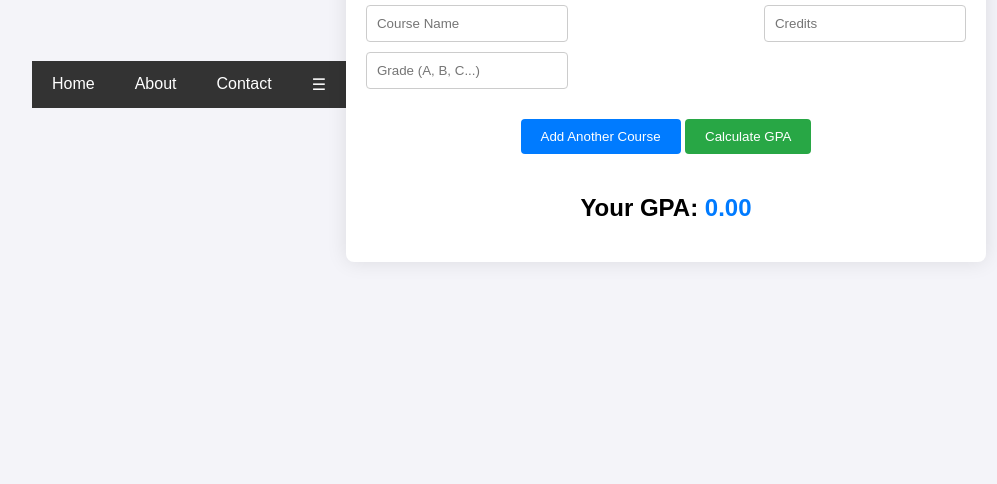
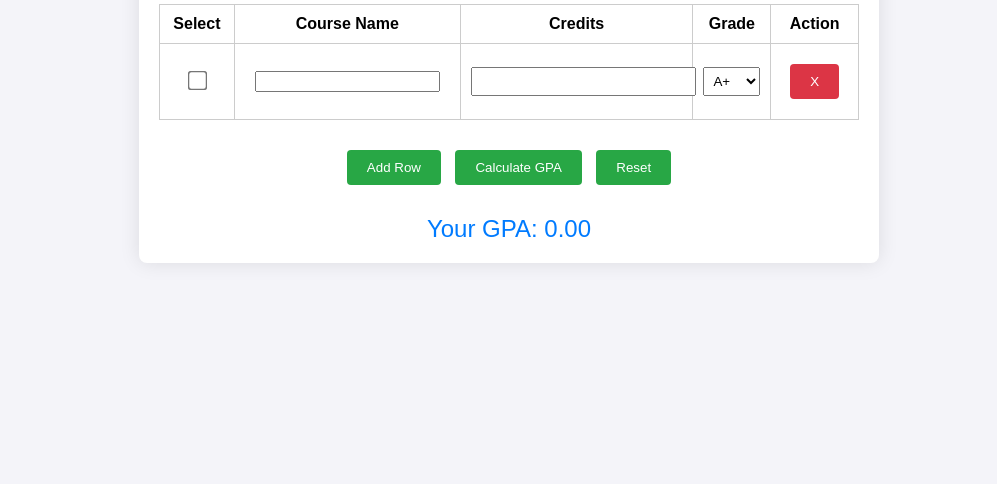
Before and after one commit to tahia-godhuli/GPAcalc, a plain HTML site: page index.html in a window 1280 px wide. Shown: the part 316-800 px from the top of the page, without its empty margins (131-1128 px from the left). Drawn offline with Linux system fonts and the light colour scheme.

Commit message:
Update index.html

```diff
--- a/index.html
+++ b/index.html
@@ -5,16 +5,15 @@
     <meta name="viewport" content="width=device-width, initial-scale=1.0">
     <title>GPA Calculator</title>
     <style>
-        /* Global Styles */
         body {
-            font-family: 'Arial', sans-serif;
+            font-family: Arial, sans-serif;
+            background-color: #f4f4f9;
             margin: 0;
             padding: 0;
             display: flex;
             justify-content: center;
             align-items: center;
             height: 100vh;
-            background-color: #f4f4f9;
         }
 
         #container {
@@ -23,7 +22,7 @@
             border-radius: 8px;
             box-shadow: 0 0 20px rgba(0,0,0,0.1);
             width: 90%;
-            max-width: 600px;
+            max-width: 700px;
             text-align: center;
         }
 
@@ -32,25 +31,21 @@
             margin-bottom: 20px;
         }
 
-        .course-row {
-            display: flex;
-            flex-wrap: wrap;
-            justify-content: space-between;
-            margin-bottom: 10px;
+        table {
+            width: 100%;
+            margin-bottom: 20px;
+            border-collapse: collapse;
         }
 
-        .course-row input {
+        th, td {
             padding: 10px;
-            margin-bottom: 10px;
-            width: 100%;
-            max-width: 30%;
+            text-align: center;
             border: 1px solid #ccc;
-            border-radius: 4px;
         }
 
         button {
             padding: 10px 20px;
-            margin-top: 10px;
+            margin: 10px 5px;
             background-color: #28a745;
             color: white;
             border: none;
@@ -62,183 +57,162 @@
             background-color: #218838;
         }
 
-        #result {
-            margin-top: 20px;
+        .delete-row {
+            background-color: #dc3545;
+            color: white;
+        }
+
+        .delete-row:hover {
+            background-color: #c82333;
         }
 
         #gpaDisplay {
             font-size: 24px;
             color: #007bff;
+            margin-top: 20px;
         }
 
-        .add-course {
-            background-color: #007bff;
-            margin-bottom: 20px;
+        select, input[type="number"] {
+            width: 100%;
+            padding: 5px;
         }
 
-        .add-course:hover {
-            background-color: #0056b3;
-        }
-
-        /* Hamburger Menu */
-        .navbar {
-            overflow: hidden;
-            background-color: #333;
-        }
-
-        .navbar a {
-            float: left;
-            display: block;
-            color: white;
-            text-align: center;
-            padding: 14px 20px;
-            text-decoration: none;
-        }
-
-        .navbar a:hover {
-            background-color: #ddd;
-            color: black;
-        }
-
-        .icon {
-            display: none;
-        }
-
-        /* Responsive Styles */
-        @media screen and (max-width: 768px) {
-            .course-row input {
-                max-width: 100%;
-            }
-
-            /* Stacking the menu items */
-            .navbar a {
-                float: none;
-                display: block;
-                text-align: left;
-            }
-
-            .icon {
-                display: block;
-                position: absolute;
-                right: 10px;
-                top: 10px;
-            }
-
-            .navbar a {
-                display: none;
-            }
-
-            .navbar a.icon {
-                float: right;
-                display: block;
-            }
-
-            .navbar.responsive {
-                position: relative;
-            }
-
-            .navbar.responsive a.icon {
-                position: absolute;
-                right: 0;
-                top: 0;
-            }
-
-            .navbar.responsive a {
-                float: none;
-                display: block;
-                text-align: left;
-            }
+        input[type="checkbox"] {
+            transform: scale(1.5);
         }
     </style>
 </head>
 <body>
-
-    <!-- Responsive Navbar -->
-    <div class="navbar" id="myNavbar">
-        <a href="#home">Home</a>
-        <a href="#about">About</a>
-        <a href="#contact">Contact</a>
-        <a href="javascript:void(0);" class="icon" onclick="toggleMenu()">&#9776;</a>
-    </div>
-
     <div id="container">
         <h1>GPA Calculator</h1>
-
-        <div id="courses-container">
-            <div class="course-row">
-                <input type="text" class="course-name" placeholder="Course Name">
-                <input type="number" class="course-credits" placeholder="Credits" min="0">
-                <input type="text" class="course-grade" placeholder="Grade (A, B, C...)">
-            </div>
-        </div>
-
-        <button class="add-course" onclick="addCourse()">Add Another Course</button>
+        <table id="gpaTable">
+            <thead>
+                <tr>
+                    <th>Select</th>
+                    <th>Course Name</th>
+                    <th>Credits</th>
+                    <th>Grade</th>
+                    <th>Action</th>
+                </tr>
+            </thead>
+            <tbody>
+                <tr>
+                    <td><input type="checkbox" class="select-row"></td>
+                    <td><input type="text" class="course-name"></td>
+                    <td><input type="number" class="course-credits" min="0"></td>
+                    <td>
+                        <select class="course-grade">
+                            <option value="A+">A+</option>
+                            <option value="A">A</option>
+                            <option value="A-">A-</option>
+                            <option value="B+">B+</option>
+                            <option value="B">B</option>
+                            <option value="B-">B-</option>
+                            <option value="C+">C+</option>
+                            <option value="C">C</option>
+                            <option value="C-">C-</option>
+                            <option value="D+">D+</option>
+                            <option value="D">D</option>
+                            <option value="D-">D-</option>
+                            <option value="F">F</option>
+                        </select>
+                    </td>
+                    <td><button class="delete-row" onclick="deleteRow(this)">X</button></td>
+                </tr>
+            </tbody>
+        </table>
+        <button onclick="addRow()">Add Row</button>
         <button onclick="calculateGPA()">Calculate GPA</button>
-
-        <div id="result">
-            <h2>Your GPA: <span id="gpaDisplay">0.00</span></h2>
-        </div>
+        <button onclick="resetTable()">Reset</button>
+        <div id="gpaDisplay">Your GPA: 0.00</div>
     </div>
 
     <script>
-        // Function to add new course rows dynamically
-        function addCourse() {
-            const courseContainer = document.getElementById('courses-container');
-            const courseRow = document.createElement('div');
-            courseRow.classList.add('course-row');
+        function addRow() {
+            const table = document.getElementById('gpaTable').getElementsByTagName('tbody')[0];
+            const newRow = table.insertRow();
 
-            courseRow.innerHTML = `
-                <input type="text" class="course-name" placeholder="Course Name">
-                <input type="number" class="course-credits" placeholder="Credits" min="0">
-                <input type="text" class="course-grade" placeholder="Grade (A, B, C...)">
+            newRow.innerHTML = `
+                <td><input type="checkbox" class="select-row"></td>
+                <td><input type="text" class="course-name"></td>
+                <td><input type="number" class="course-credits" min="0"></td>
+                <td>
+                    <select class="course-grade">
+                        <option value="A+">A+</option>
+                        <option value="A">A</option>
+                        <option value="A-">A-</option>
+                        <option value="B+">B+</option>
+                        <option value="B">B</option>
+                        <option value="B-">B-</option>
+                        <option value="C+">C+</option>
+                        <option value="C">C</option>
+                        <option value="C-">C-</option>
+                        <option value="D+">D+</option>
+                        <option value="D">D</option>
+                        <option value="D-">D-</option>
+                        <option value="F">F</option>
+                    </select>
+                </td>
+                <td><button class="delete-row" onclick="deleteRow(this)">X</button></td>
             `;
-
-            courseContainer.appendChild(courseRow);
         }
 
-        // Function to calculate GPA based on the inputs
+        function deleteRow(button) {
+            const row = button.parentNode.parentNode;
+            row.parentNode.removeChild(row);
+        }
+
+        function resetTable() {
+            const rows = document.querySelectorAll('#gpaTable tbody tr');
+            rows.forEach(row => {
+                const checkbox = row.querySelector('.select-row');
+                if (checkbox.checked) {
+                    row.querySelector('.course-name').value = '';
+                    row.querySelector('.course-credits').value = '';
+                    row.querySelector('.course-grade').value = 'A+';
+                }
+            });
+        }
+
         function calculateGPA() {
-            const courseRows = document.querySelectorAll('.course-row');
             let totalCredits = 0;
             let totalPoints = 0;
 
-            courseRows.forEach(row => {
+            const rows = document.querySelectorAll('#gpaTable tbody tr');
+            rows.forEach(row => {
+                const checkbox = row.querySelector('.select-row');
                 const credits = parseFloat(row.querySelector('.course-credits').value);
-                const grade = row.querySelector('.course-grade').value.toUpperCase();
+                const grade = row.querySelector('.course-grade').value;
                 const gradeValue = convertGradeToPoints(grade);
 
-                if (!isNaN(credits) && gradeValue !== null) {
+                if ((!isNaN(credits) && checkbox.checked) || (!checkbox.checked && !isNaN(credits))) {
                     totalCredits += credits;
                     totalPoints += gradeValue * credits;
                 }
             });
 
             const gpa = totalPoints / totalCredits;
-            document.getElementById('gpaDisplay').textContent = isNaN(gpa) ? "0.00" : gpa.toFixed(2);
+            document.getElementById('gpaDisplay').textContent = isNaN(gpa) ? "Your GPA: 0.00" : `Your GPA: ${gpa.toFixed(2)}`;
         }
 
-        // Function to convert letter grades to GPA points
         function convertGradeToPoints(grade) {
             switch (grade) {
+                case 'A+': return 4.0;
                 case 'A': return 4.0;
+                case 'A-': return 3.7;
+                case 'B+': return 3.3;
                 case 'B': return 3.0;
+                case 'B-': return 2.7;
+                case 'C+': return 2.3;
                 case 'C': return 2.0;
+                case 'C-': return 1.7;
+                case 'D+': return 1.3;
                 case 'D': return 1.0;
+                case 'D-': return 0.7;
                 case 'F': return 0.0;
-                default: return null;
-            }
-        }
-
-        // Function to toggle the hamburger menu
-        function toggleMenu() {
-            var x = document.getElementById("myNavbar");
-            if (x.className === "navbar") {
-                x.className += " responsive";
-            } else {
-                x.className = "navbar";
+                default: return 0;
             }
         }
     </script>
-
 </body>
 </html>
```
